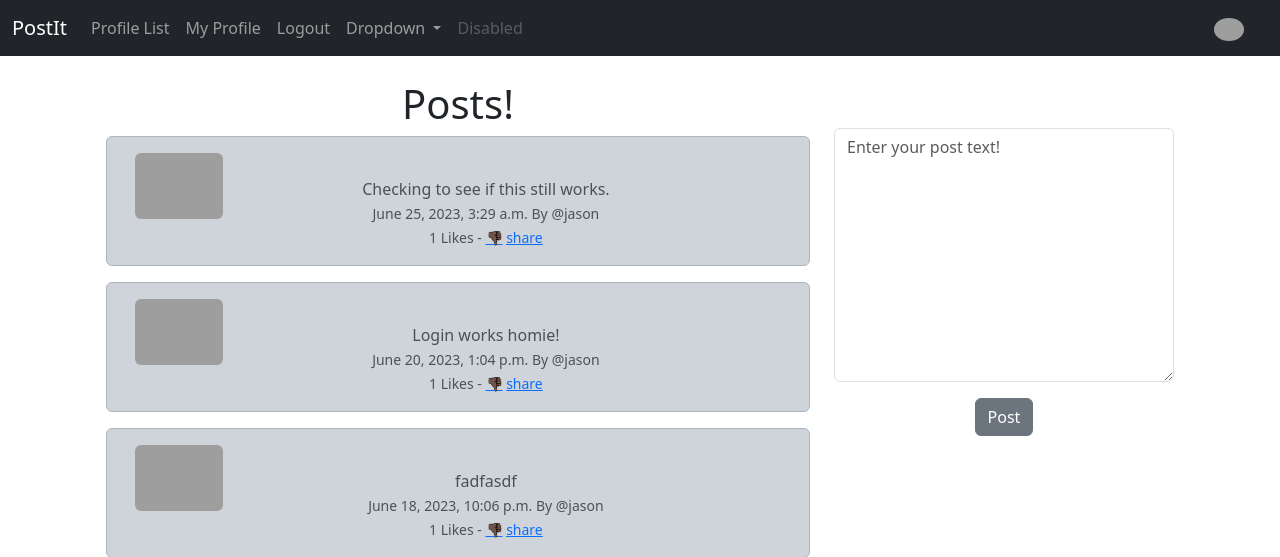
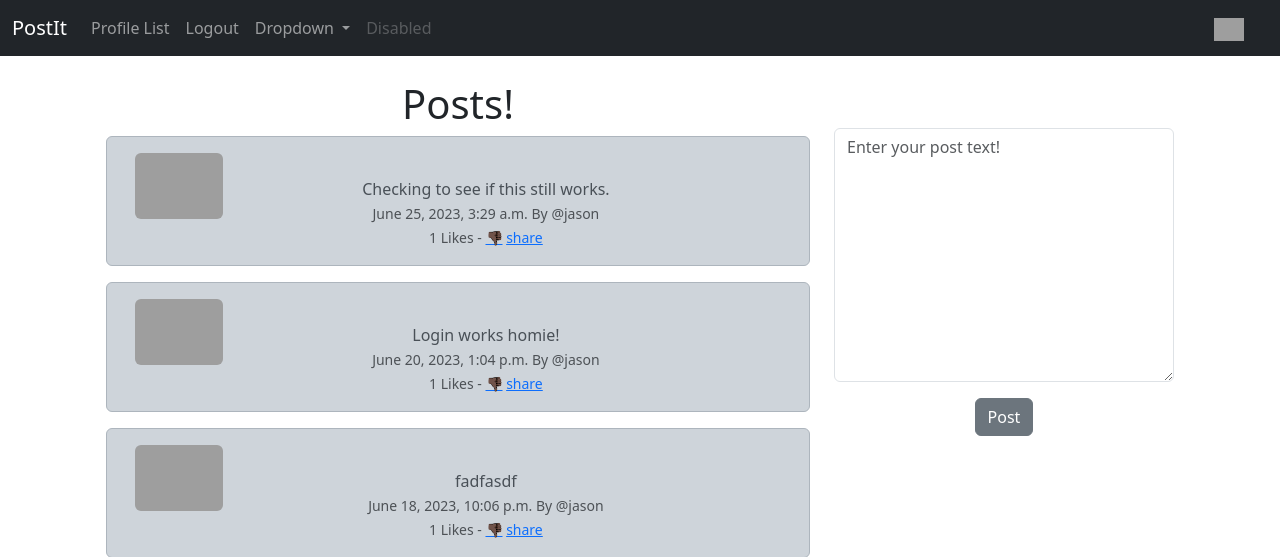
Before and after one commit to Jkhall81/PostIt, a Django app: page / in a window 1280 px wide. Shown: the top 557 px of the page. Run offline with Django 4.2, Linux system fonts and the light colour scheme; a user stored in the database is signed in; data comes from the database, SQL or seed files in the repository; some libraries are stand-ins or nearby versions; grey boxes are pictures that could not be loaded.

Commit message:
added another user profile, need to check issue with link placement appearing to the right of profile pic instead of below it.

```diff
--- a/social/postit/templates/navbar.html
+++ b/social/postit/templates/navbar.html
@@ -12,9 +12,6 @@
                     <a class="nav-link" href="{% url 'profile_list' %}">Profile List</a>
                 </li>
                 {% if user.is_authenticated %}
-                <li class="nav-item">
-                    <a class="nav-link" href="{% url 'profile' request.user.id %}">My Profile</a>
-                </li>
                 <li class="nav-item">
                     <a class="nav-link" href="{% url 'logout' %}">Logout</a>
                 </li>
@@ -53,10 +50,10 @@
                 <li class="nav-link navbar-brand">
                     <a href="{% url 'profile' request.user.id %}">
                         {% if user.profile.profile_image %}
-                        <img src="{{ user.profile.profile_image.url }}" class="img-fluid rounded-circle"
+                        <img src="{{ user.profile.profile_image.url }}" class="img-fluid"
                              width=30/>
                         {% else %}
-                        <img src="{% static '/profile.jpg' %}" class="img-fluid rounded-circle" alt="generic profile pic" width=30/>
+                        <img src="{% static '/profile.jpg' %}" class="img-fluid" alt="generic profile pic" width=30/>
                         {% endif %}
                     </a>
                 </li>
```
Also changed, not shown: social/static/Bgates.jpeg (added).
